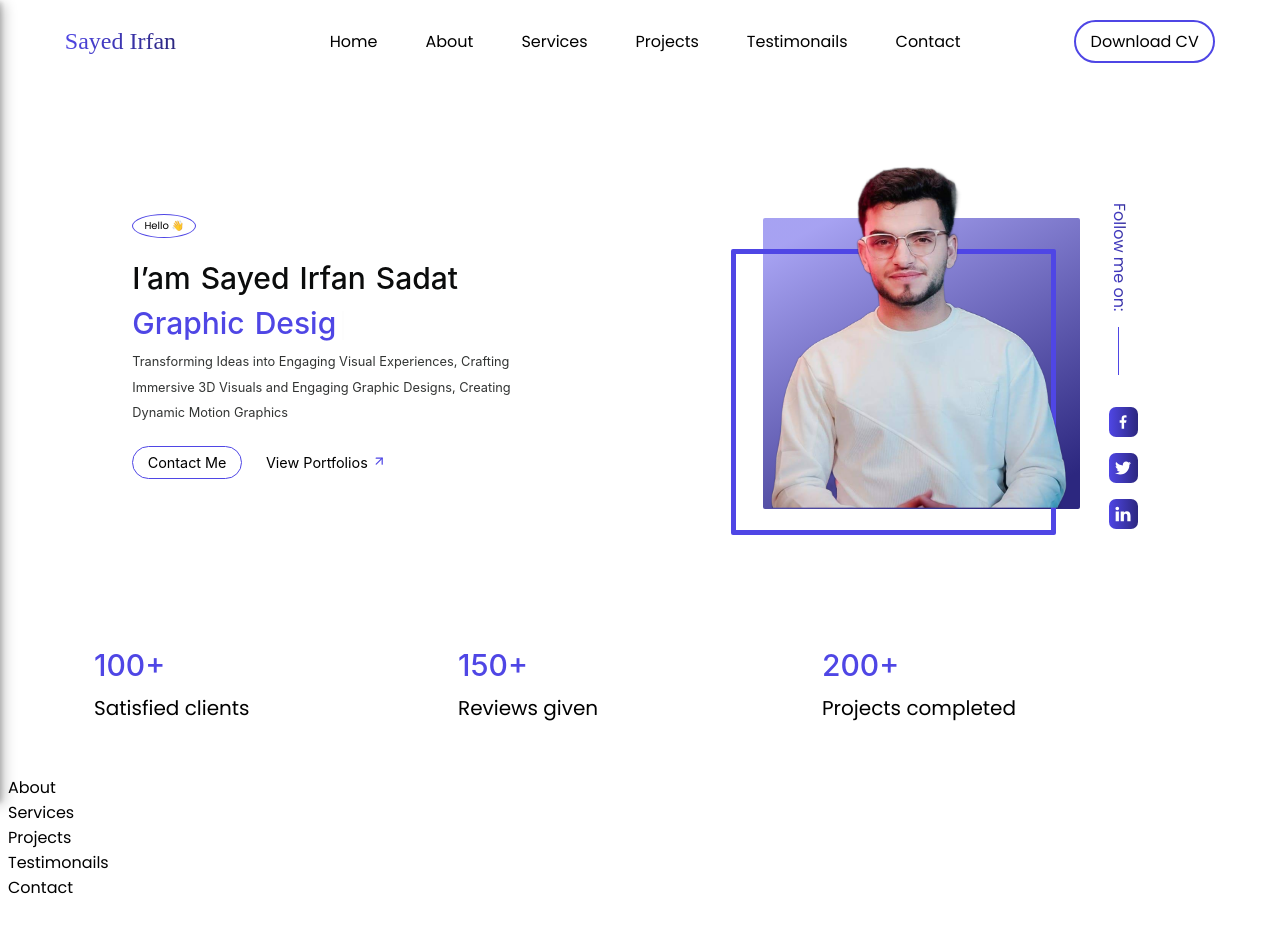
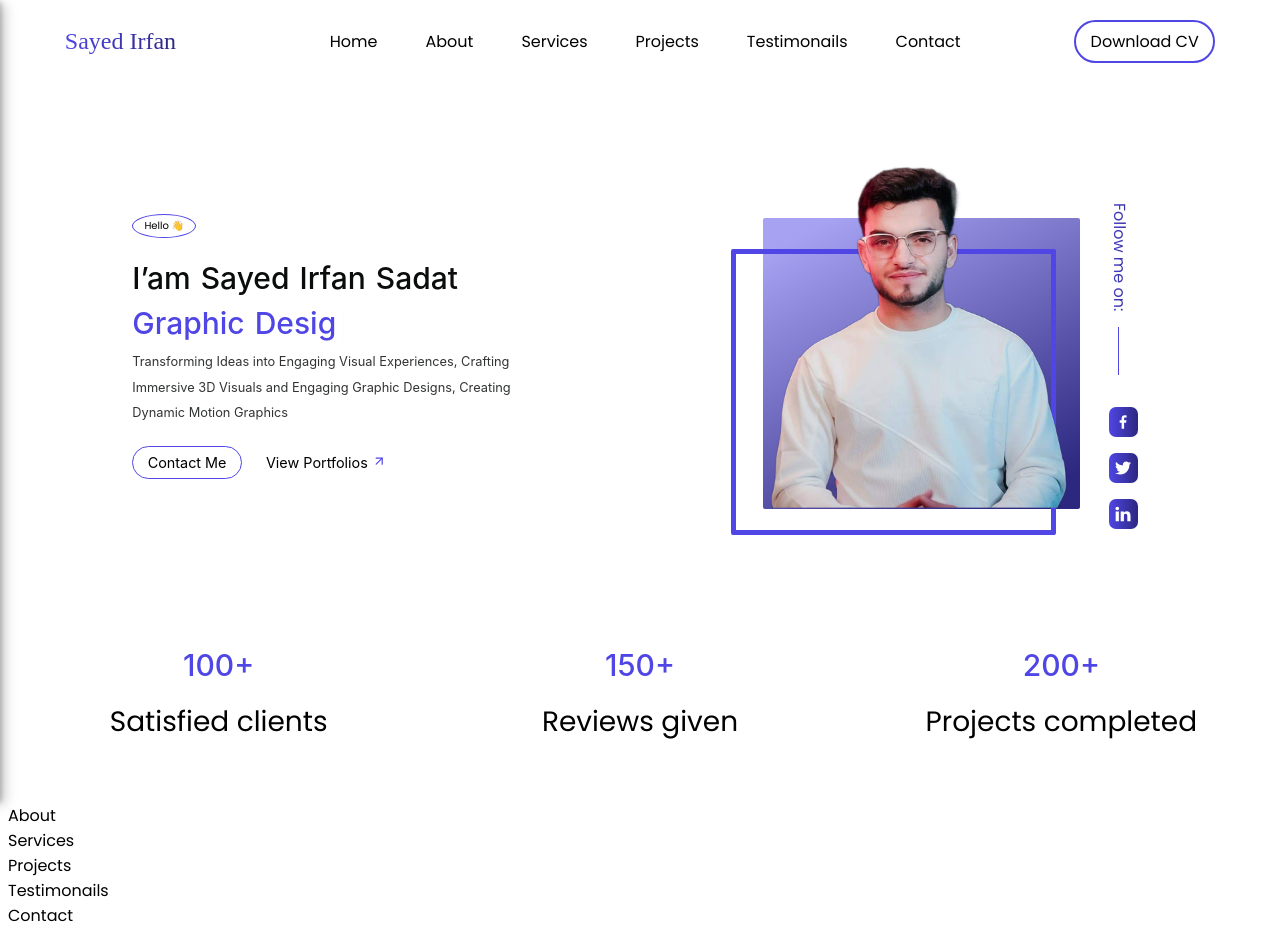
Before and after one commit to zainabturkmen/S-I-S, a React (Create React App) app: page / in a window 1280 px wide. Before the commit the page ends 908 px from the top, so only its background shows below. Built offline with nearby package versions, Linux system fonts and the light colour scheme; a web font is replaced by a local one.

Commit message:
adding updates

```diff
--- a/src/components/Hero.js
+++ b/src/components/Hero.js
@@ -322,11 +322,11 @@ const Wrapper = styled.div`
     .bottom-container {
       display: flex;
       flex-direction: row;
-      /* justify-content: center; */
+      justify-content: space-around;
       align-items: center;
       margin-top: 1em;
     }
-    .number {
+    /* .number {
       text-align: start;
       font-size: 30px;
     }
@@ -334,7 +334,7 @@ const Wrapper = styled.div`
     .client {
       font-size: 20px;
       text-align: start;
-    }
+    } */
   }
 
   @media (min-width: 1500px) {
```
